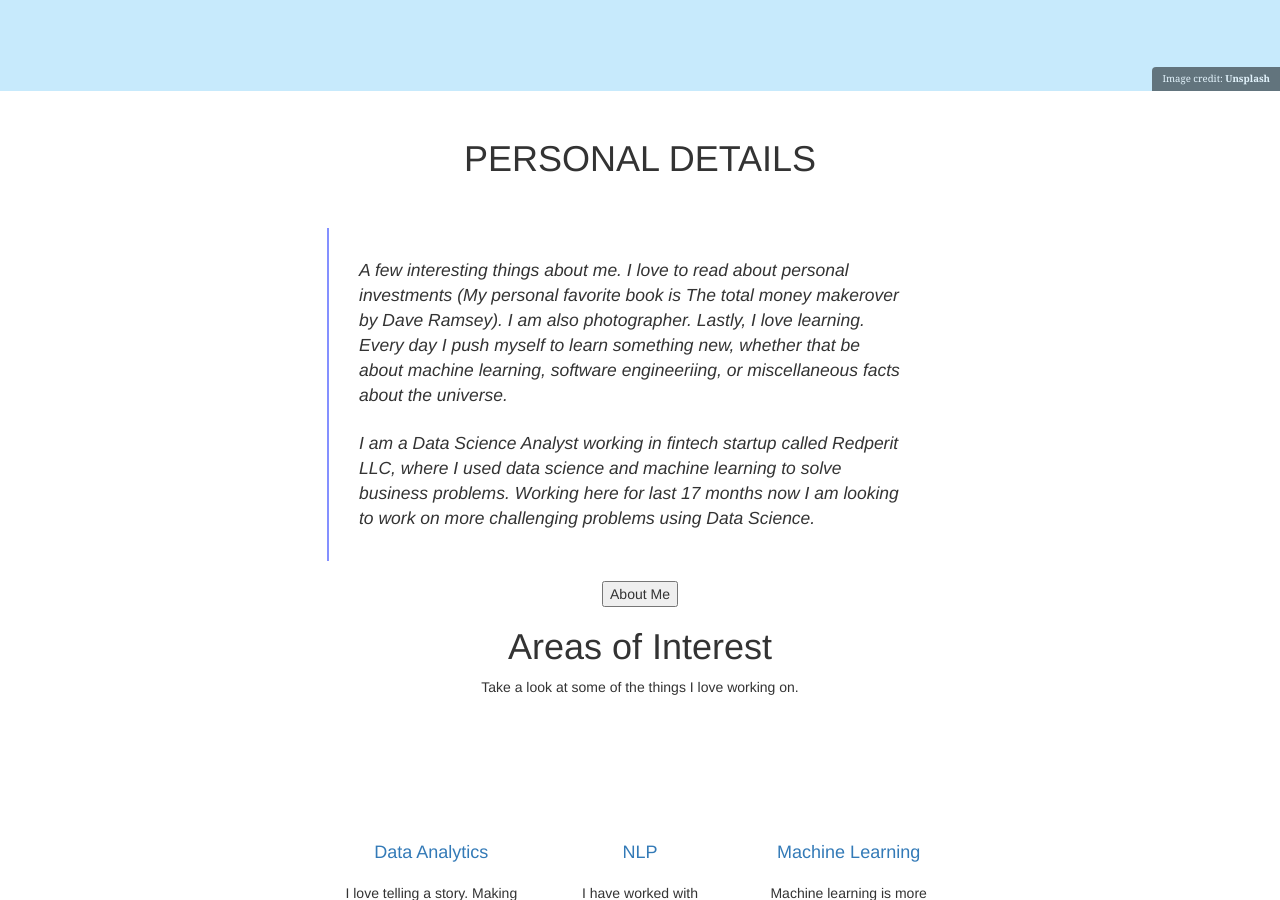
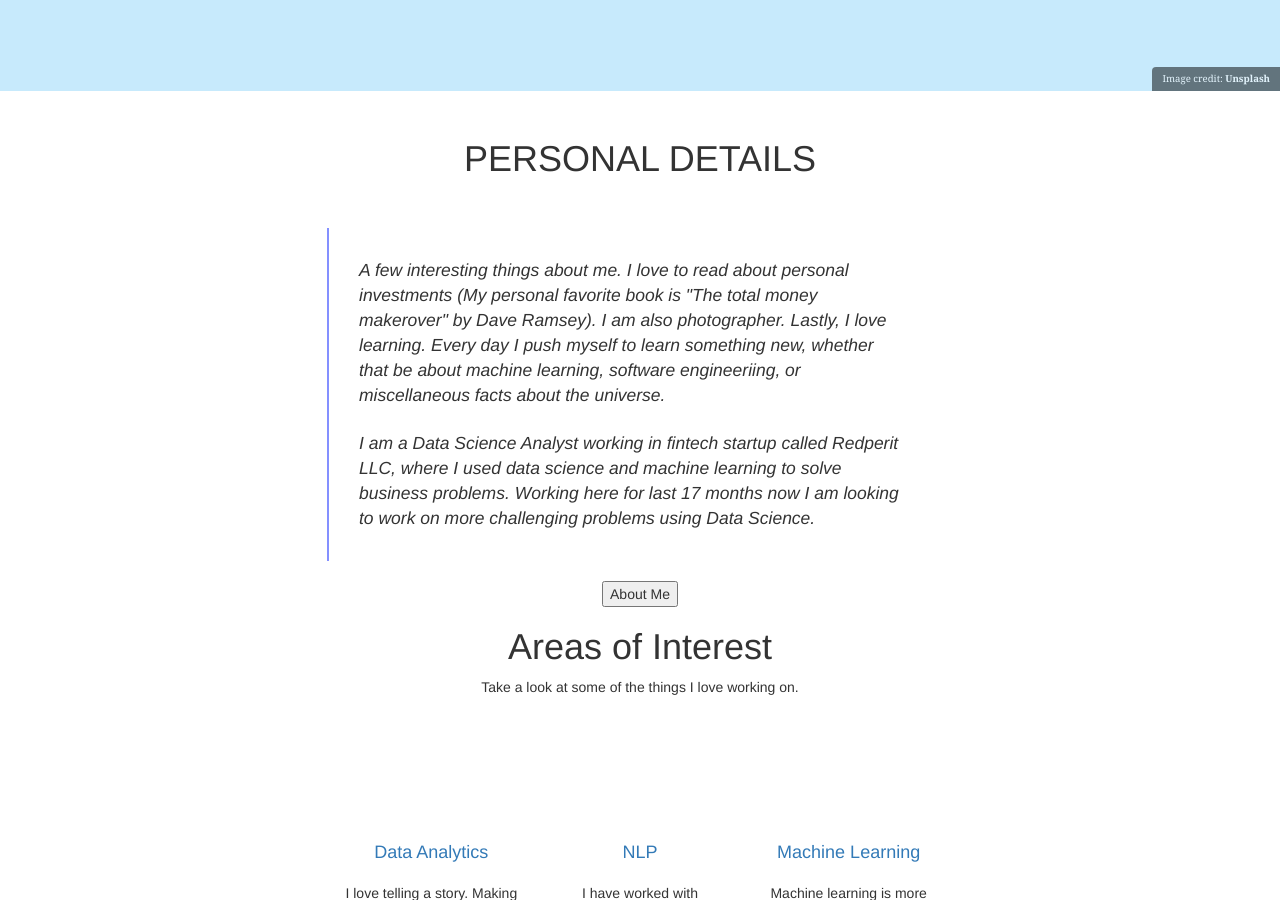
Before and after one commit to aakash-sheth/aakash-sheth.github.io, a Jekyll site: the page built from index.html, in a window 1280 px wide and 900 px high, scrolled down 450 px. Built offline with Jekyll 4.4.1, drawn with Linux system fonts in a browser that asks for light colours; cached includes are drawn as plain includes; nearby versions of some CDN libraries; the list of posts is cut into pages by our own code.

Commit message:
home page

```diff
--- a/_data/navigation.yml
+++ b/_data/navigation.yml
@@ -5,7 +5,7 @@ main:
   - title: "Data Science Blogs"
     url: /blog/
   - title: "Resume"
-    url: /resume/
+    url: \docs\Resume_Aakash_Sheth(DM108).pdf
   # - title: "About"
   #   url: https://mmistakes.github.io/minimal-mistakes/about/
   # - title: "Sample Posts"
--- a/index.html
+++ b/index.html
@@ -22,7 +22,7 @@ classes: wide
 
                 <blockquote class="generic-blockquote">
                     <p class="fz-16">
-                         A few interesting things about me. I love to read about personal investments (My personal favorite book is The total money makerover by Dave Ramsey). I am also photographer. Lastly, I love learning. Every day I push myself to learn something new, whether that be about machine learning, software engineeriing, or miscellaneous facts about the universe.
+                         A few interesting things about me. I love to read about personal investments (My personal favorite book is "The total money makerover" by Dave Ramsey). I am also photographer. Lastly, I love learning. Every day I push myself to learn something new, whether that be about machine learning, software engineeriing, or miscellaneous facts about the universe.
                     </p>
                     <p class="fz-16">
                          I am a Data Science Analyst working in fintech startup called Redperit LLC, where I used data science and machine learning to solve business problems. Working here for last 17 months now I am looking to work on more challenging problems using Data Science.
```
